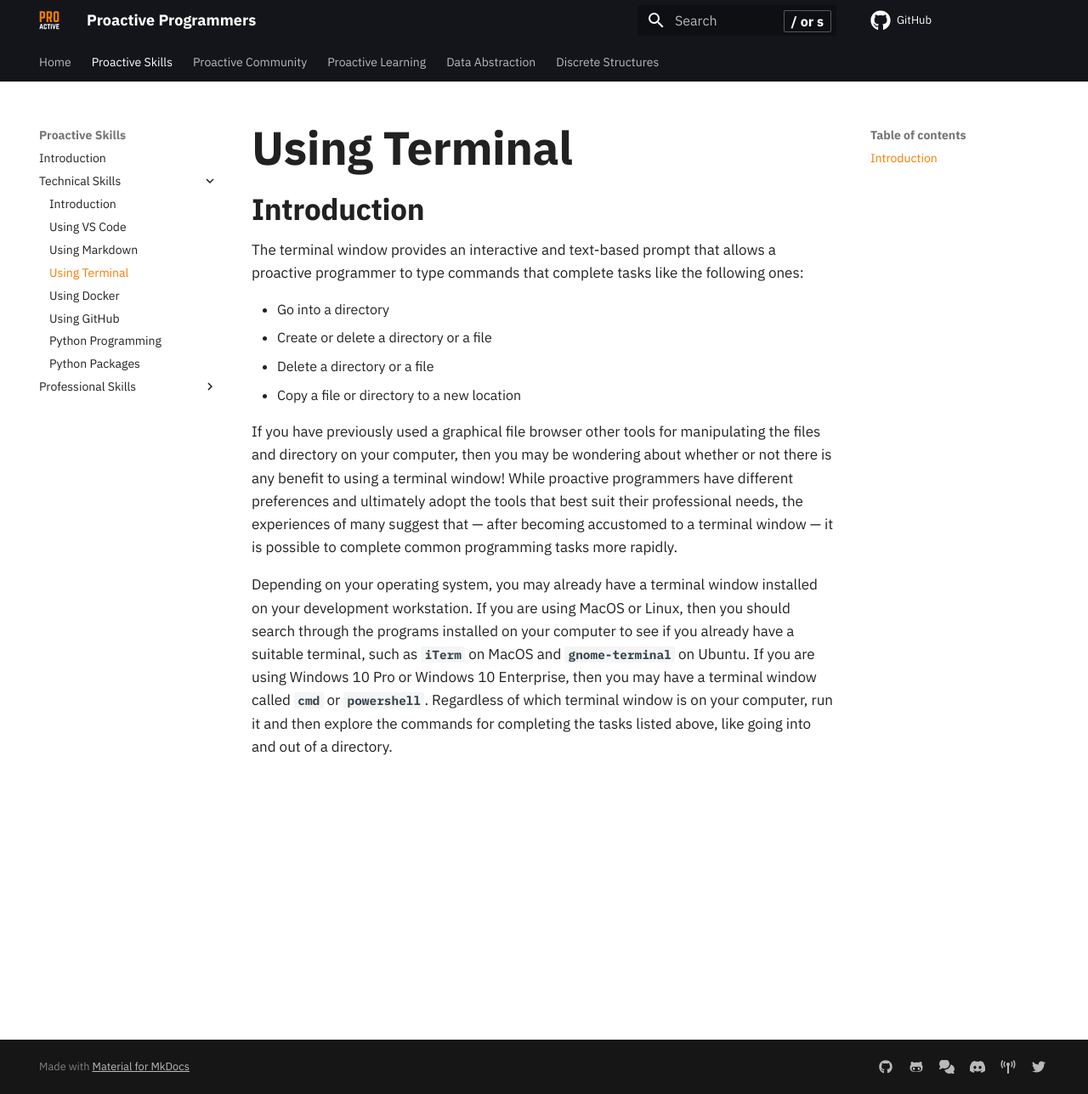
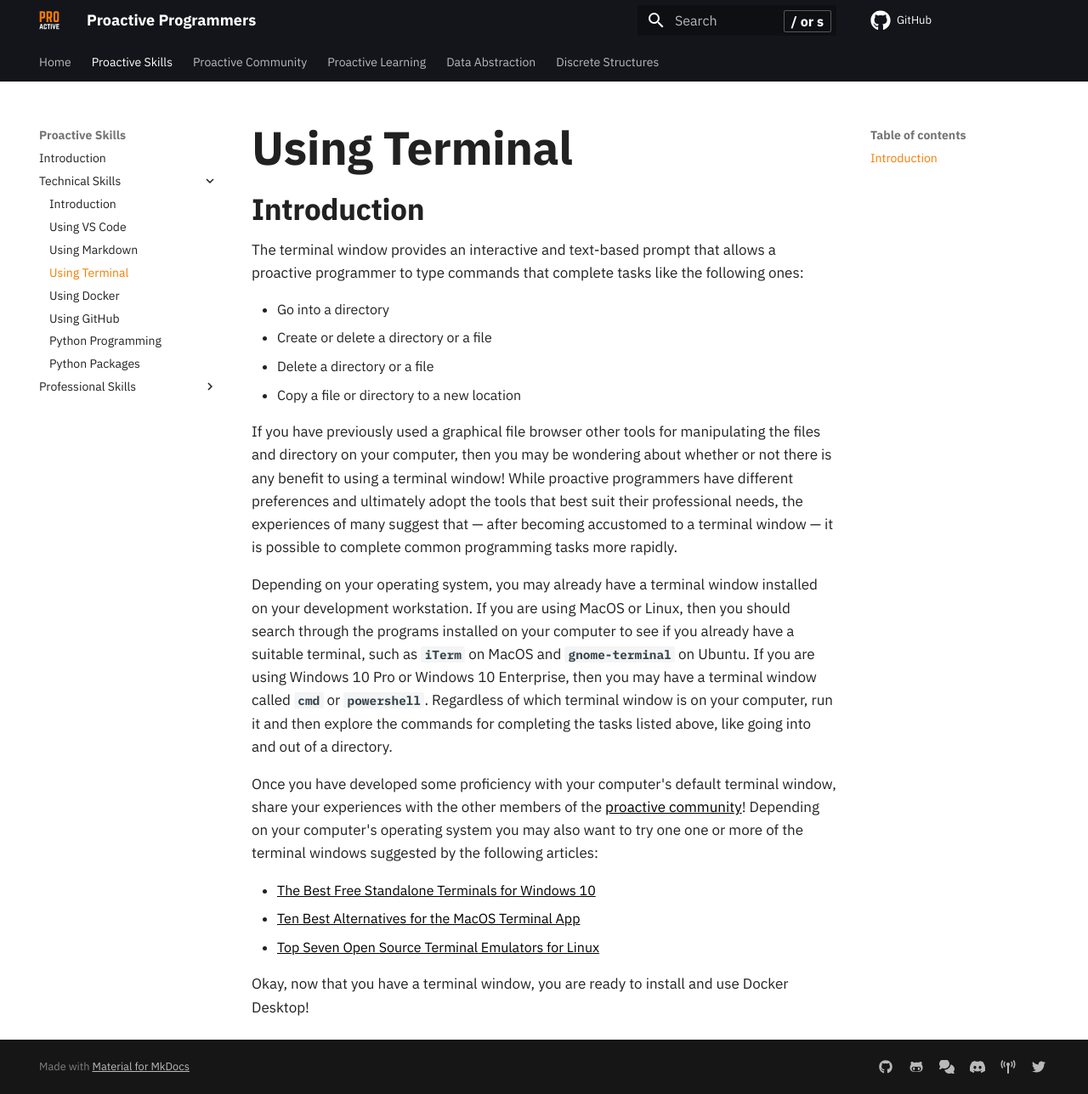
Before and after one commit to ProactiveProgrammers/www.proactiveprogrammers.com, an MkDocs documentation site: the page built from docs/proactive-skills/technical-skills/using-terminal.md, in a window 1280 px wide and 1288 px high. Shown: the whole window at 85% size. Built offline with MkDocs 1.6.1 and Material for MkDocs 9.7.7, drawn with Linux system fonts in a browser that asks for light colours; comment, search, counter and statistics services are not loaded.

Commit message:
feat: Add the needed links to the end of the using-terminal.md file.

```diff
--- a/docs/proactive-skills/technical-skills/using-terminal.md
+++ b/docs/proactive-skills/technical-skills/using-terminal.md
@@ -27,3 +27,15 @@ on Ubuntu. If you are using Windows 10 Pro or Windows 10 Enterprise, then you
 may have a terminal window called `cmd` or `powershell`. Regardless of which
 terminal window is on your computer, run it and then explore the commands for
 completing the tasks listed above, like going into and out of a directory.
+
+Once you have developed some proficiency with your computer's default terminal
+window, share your experiences with the other members of the [proactive
+community](/proactive-community/community-connections/)! Depending on your
+computer's operating system you may also want to try one one or more of the
+terminal windows suggested by the following articles:
+
+* [The Best Free Standalone Terminals for Windows 10](https://dev.to/adnanmostafa/the-best-free-standalone-terminals-for-windows-2019-kmj)
+* [Ten Best Alternatives for the MacOS Terminal App](https://www.fossmint.com/alternative-terminal-apps-for-macos/)
+* [Top Seven Open Source Terminal Emulators for Linux](https://opensource.com/life/17/10/top-terminal-emulators)
+
+Okay, now that you have a terminal window, you are ready to install and use Docker Desktop!
```
